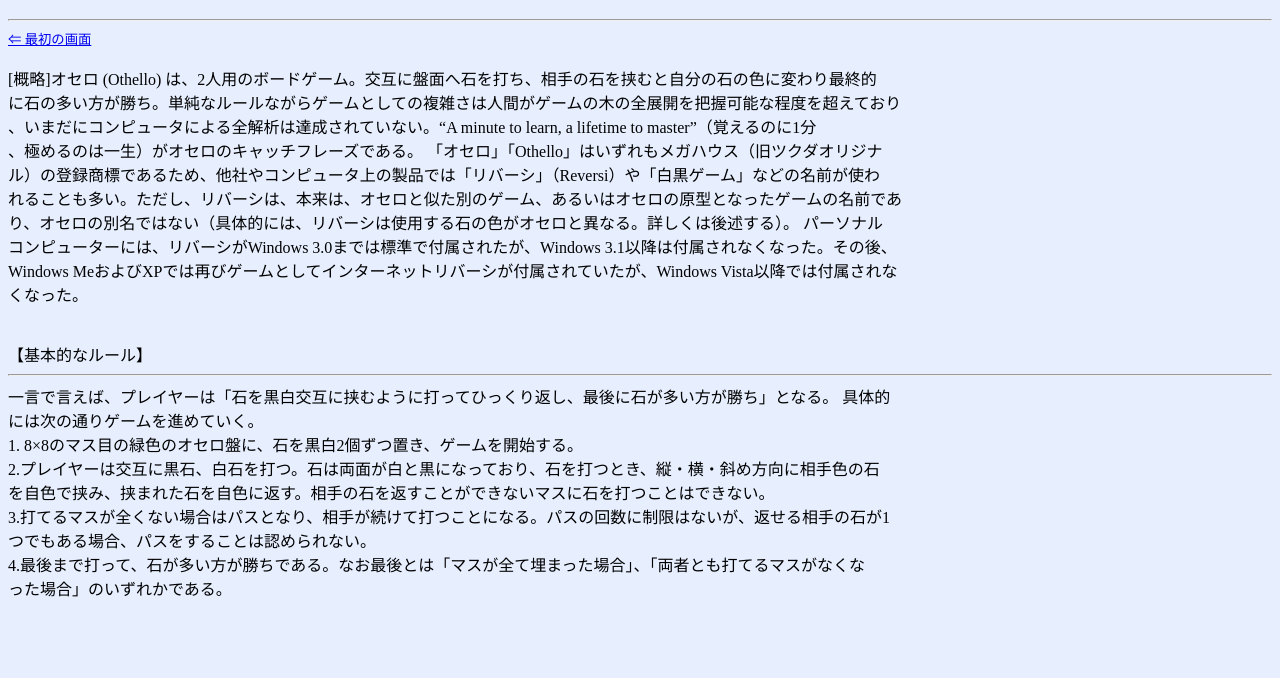
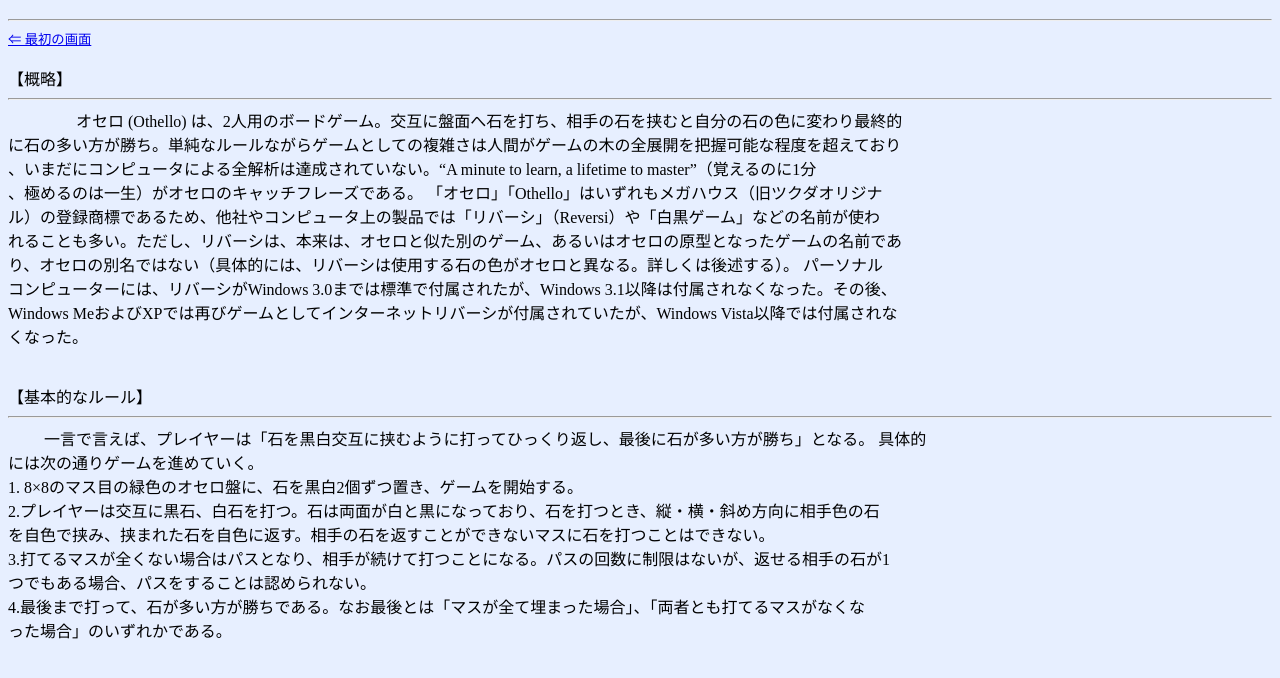
Before and after one commit to Yampim/Othello, a plain HTML site: page src/description.html in a window 1280 px wide. Shown: the part 80-758 px from the top of the page. Drawn offline with Linux system fonts and the light colour scheme.

Commit message:
軽微な修正

```diff
--- a/src/description.html
+++ b/src/description.html
@@ -13,7 +13,9 @@
       <hr />
       <a href="index.html" style="text-align:left; font-size : 10pt">&#8656; 最初の画面</a>
       <br />
-      <br />[概略]オセロ (Othello) は、2人用のボードゲーム。交互に盤面へ石を打ち、相手の石を挟むと自分の石の色に変わり最終的
+      <br />【概略】
+      <hr />
+      　　　　 オセロ (Othello) は、2人用のボードゲーム。交互に盤面へ石を打ち、相手の石を挟むと自分の石の色に変わり最終的
       <br />に石の多い方が勝ち。単純なルールながらゲームとしての複雑さは人間がゲームの木の全展開を把握可能な程度を超えており
       <br />、いまだにコンピュータによる全解析は達成されていない。“A minute to learn, a lifetime to master”（覚えるのに1分
       <br />、極めるのは一生）がオセロのキャッチフレーズである。 「オセロ」「Othello」はいずれもメガハウス（旧ツクダオリジナ
@@ -26,7 +28,8 @@
       <br />
       <br />
       <br />【基本的なルール】
-      <hr />一言で言えば、プレイヤーは「石を黒白交互に挟むように打ってひっくり返し、最後に石が多い方が勝ち」となる。 具体的
+      <hr />
+           　　  一言で言えば、プレイヤーは「石を黒白交互に挟むように打ってひっくり返し、最後に石が多い方が勝ち」となる。 具体的
       <br />には次の通りゲームを進めていく。
       <br />1. 8×8のマス目の緑色のオセロ盤に、石を黒白2個ずつ置き、ゲームを開始する。
       <br />2.プレイヤーは交互に黒石、白石を打つ。石は両面が白と黒になっており、石を打つとき、縦・横・斜め方向に相手色の石
```
